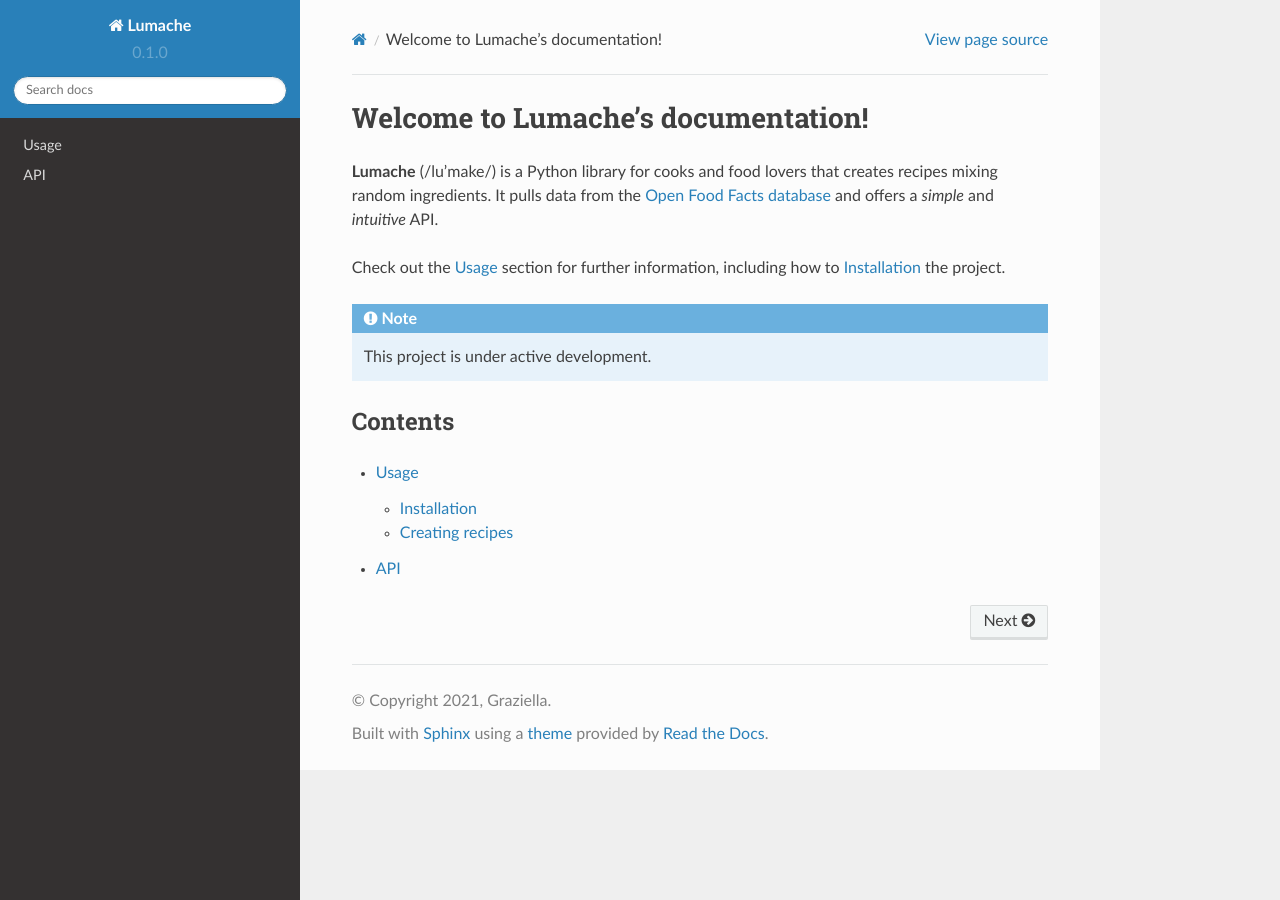
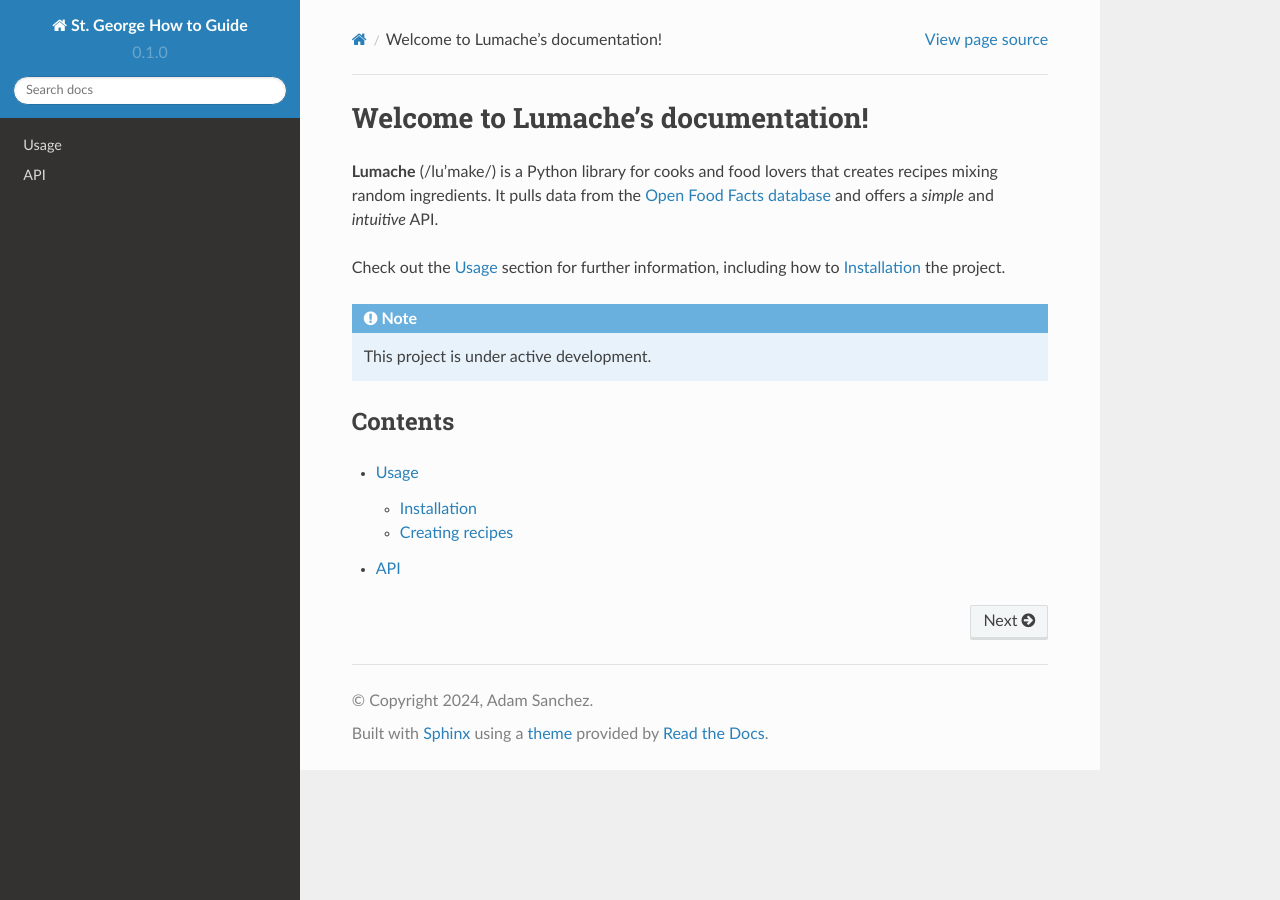
Before and after one commit to asanch25/StG-How-To, a Sphinx documentation site: the page built from docs/source/index.rst, in a window 1280 px wide. Built offline with Sphinx 7.4.7 and the Read the Docs theme 2.0.0, drawn with Linux system fonts in a browser that asks for light colours.

Commit message:
Update conf.py

```diff
--- a/docs/source/conf.py
+++ b/docs/source/conf.py
@@ -2,9 +2,9 @@
 
 # -- Project information
 
-project = 'Lumache'
-copyright = '2021, Graziella'
-author = 'Graziella'
+project = 'St. George How to Guide'
+copyright = '2024, Adam Sanchez'
+author = 'Adam Sanchez'
 
 release = '0.1'
 version = '0.1.0'
```
